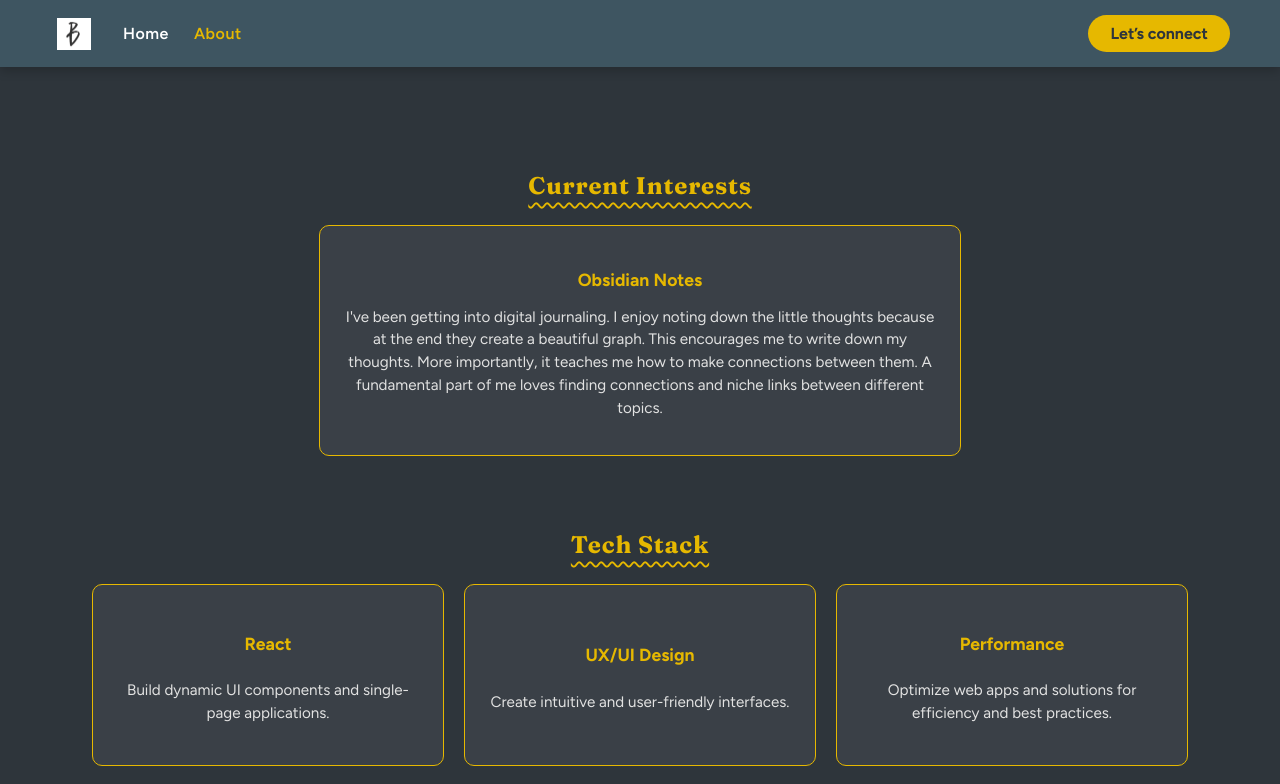
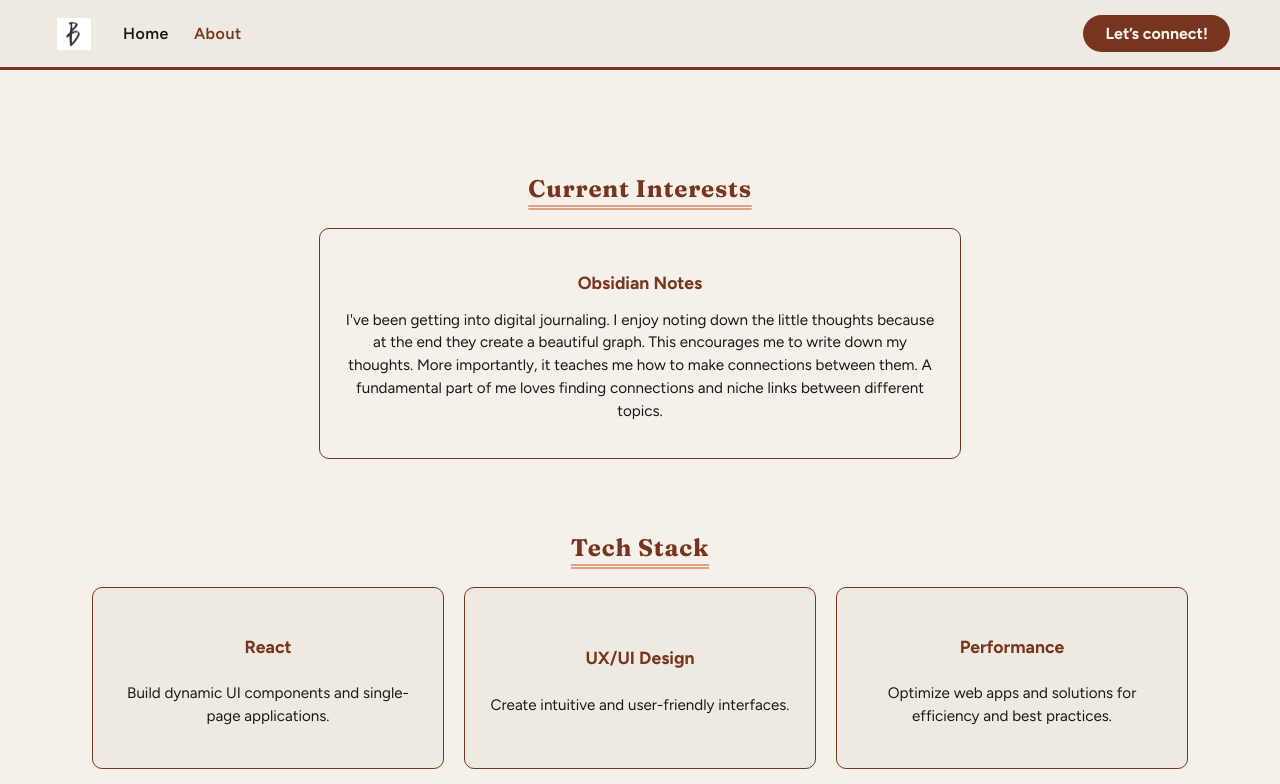
Before and after one commit to brittneyhxh/portfolio-website, a React (Create React App) app: page /portfolio-website/about in a window 1280 px wide. Shown: the top 784 px of the page. Built offline with nearby package versions, Linux system fonts and the light colour scheme.

Commit message:
feat: finish revamp

```diff
--- a/src/App.css
+++ b/src/App.css
@@ -1,12 +1,13 @@
 :root {
-  --primary: #567A8A;
-  --primary-dark: #3E5561;
-  --primary-light: #A3B6C1;
-  --text-color: #333333;
-  --background-light: #F5F5F5;
-  --accent: #e6b800;
-  --ink: #2E353B;
-  --paper: #FBF7EA;
+  --primary: #6B635B;
+  --primary-dark: #1A1816;
+  --primary-light: #EFEAE1;
+  --text-color: #1A1816;
+  --background-light: #F5F1EA;
+  --accent: #77351D;
+  --accent-bright: #E3A07F;
+  --ink: #1A1816;
+  --paper: #F5F1EA;
 }
 
 
@@ -37,7 +38,7 @@ section {
 }
 
 button {
-  background: linear-gradient(135deg, var(--accent), #e6b800);
+  background: linear-gradient(135deg, var(--accent));
   color: var(--primary-dark);
   border: none;
   padding: 12px 28px;
@@ -52,7 +53,7 @@ button {
 button:hover {
   transform: translateY(-3px) scale(1.05);
   box-shadow: 0 8px 15px rgba(0,0,0,0.3);
-  background: linear-gradient(135deg, #FFD700, #e6b800);
+  background: linear-gradient(135deg, var(--accent-bright), var(--accent));
 }
 
 button:focus {
--- a/src/components/about-section/About.css
+++ b/src/components/about-section/About.css
@@ -1,6 +1,6 @@
 .about {
-    background-color: var(--background, #2E353B); /* smoky steel blue */
-    color: var(--text, #ffffff);
+    background-color: var(--background); /* smoky steel blue */
+    color: var(--text, var(--ink));
     padding: 80px 20px;
     display: flex;
     justify-content: center;
@@ -13,16 +13,16 @@
 }
 
 .about-content h2 {
-    color: var(--accent, #FFD700); /* gold accent */
+    color: var(--accent);
     font-size: 1.8rem;
     margin: 0 0 28px;
-    text-decoration: underline wavy var(--accent, #FFD700) 2px;
+    text-decoration: underline double var(--accent) 2px;
     text-underline-offset: 8px;
 }
 
 .about-content p {
     font-size: 1.1rem;
     line-height: 1.8;
-    color: var(--text-muted, #e2e2e2);
+    color: var(--text-muted, var(--ink));
     margin-bottom: 15px;
 }
--- a/src/components/project-gallery/Project.css
+++ b/src/components/project-gallery/Project.css
@@ -8,7 +8,7 @@
   margin: 0;
   font-size: clamp(2.2rem, 5vw, 3rem);
   color: var(--ink);
-  text-decoration: underline wavy var(--accent) 2px;
+  text-decoration: underline double var(--accent) 2px;
   text-underline-offset: 8px;
 }
 
--- a/src/components/project-gallery/ProjectCard.css
+++ b/src/components/project-gallery/ProjectCard.css
@@ -1,4 +1,4 @@
-/* Recipe-card look: paper, gold top edge, ingredients + method */
+/* Recipe-card look: paper, gold top edge, method */
 .project-card {
   --tilt: -0.6deg;
   flex: 1 1 300px;
@@ -33,7 +33,7 @@
   display: block;
   width: 100%;
   height: 170px;
-  object-fit: cover;
+  object-fit: contain;
   border-radius: 4px;
   border: 1px solid rgba(46, 53, 59, 0.2);
 }
@@ -67,7 +67,7 @@
   flex-wrap: wrap;
   gap: 6px 8px;
   margin: 0;
-  padding: 0;
+  padding: 20px 0px;
   list-style: none;
 }
 
@@ -81,7 +81,7 @@
 }
 
 .project-method {
-  margin-bottom: 20px;
+  margin-bottom: 5px;
 }
 
 .project-method p {
@@ -96,16 +96,16 @@
   padding: 8px 20px;
   font-weight: 700;
   text-decoration: none;
-  color: var(--ink);
+  color: var(--paper);
   background-color: var(--accent);
-  border: 2px solid var(--ink);
+  /* border: 2px solid var(--ink); */
   border-radius: 999px;
   transition: background-color 0.2s ease, color 0.2s ease;
 }
 
 .project-link:hover {
-  background-color: var(--ink);
-  color: var(--accent);
+  background-color: var(--accent-bright);
+  color: var(--paper);
 }
 
 @media (prefers-reduced-motion: reduce) {
--- a/src/components/project-gallery/ProjectCard.js
+++ b/src/components/project-gallery/ProjectCard.js
@@ -14,10 +14,16 @@ function ProjectCard({ title, description, image, link, tags }) {
       <div className="project-info">
         <h3>{title}</h3>
 
+
+        {/* Description = method */}
+        <div className="project-method">
+          <h4>Method to the Madness</h4>
+          <p>{method}</p>
+        </div>
+
         {/* Tags = ingredients */}
         {tags && tags.length > 0 && (
           <div className="project-ingredients">
-            <h4>Ingredients</h4>
             <ul className="project-tags">
               {tags.map((tag) => (
                 <li key={tag} className="project-tag">{tag}</li>
@@ -25,12 +31,6 @@ function ProjectCard({ title, description, image, link, tags }) {
             </ul>
           </div>
         )}
-
-        {/* Description = method */}
-        <div className="project-method">
-          <h4>Method</h4>
-          <p>{method}</p>
-        </div>
 
         {/* Link Handling */}
         {link && (
--- a/src/pages/Header.js
+++ b/src/pages/Header.js
@@ -1,8 +1,6 @@
 import { NavLink } from "react-router-dom";
 import '../styles/Header.css';
 import logo from '../img/logo.png';
-
-const CONNECT_URL="https://www.linkedin.com/in/brittney-ha/"
 
 function Header() {
   return (
@@ -18,7 +16,7 @@ function Header() {
         {/* <NavLink to="/tech-stack" end>Technology</NavLink> */}
         <NavLink to="/about" end>About</NavLink>
       </nav>
-      <a className="nav-cta" href={CONNECT_URL}>Let’s connect</a>
+      <a className="nav-cta" href="https://www.linkedin.com/in/brittney-ha/" target="_blank" rel="noopener noreferrer">Let’s connect!</a>
     </header>
   );
 }
--- a/src/pages/Home.js
+++ b/src/pages/Home.js
@@ -17,8 +17,6 @@ function Home() {
         </section>
       </section>
 
-      <About />
-      <Project />
       <section className="tagline-hero">
         <div className="tagline-text">
           <h2 className="tagline">
--- a/src/styles/About.css
+++ b/src/styles/About.css
@@ -1,10 +1,10 @@
 body {
-    background-color: var(--background, #2E353B); /* smoky steel blue */
+    background-color: var(--primary-light);
 }
 
 .about {
-    background-color: var(--background, #2E353B);
-    color: var(--text, #ffffff);
+    background-color: var(--paper);
+    color: var(--text, var(--ink));
     display: flex;
     flex-direction: column; /* stack children vertically */
     align-items: center;    /* center horizontally */
@@ -13,7 +13,7 @@ body {
 /* ---------- Interests Cards ---------- */
 
 .interests h3 {
-    color: var(--accent, #FFD700);
+    color: var(--accent);
     font-size: 1.5rem;
     margin-bottom: 25px;
     letter-spacing: 0.8px;
@@ -28,8 +28,8 @@ body {
 }
 
 .interest-card {
-    background-color: #3a4047; /* slightly lighter than background */
-    border: 1px solid var(--accent, #FFD700);
+    background-color: var(--paper); /* slightly lighter than background */
+    border: 1px solid var(--accent);
     border-radius: 10px;
     padding: 20px;
     width: 100%; /* full width inside container */
@@ -44,7 +44,7 @@ body {
 }
 
 .interest-card h4 {
-    color: var(--accent, #FFD700);
+    color: var(--accent);
     margin-bottom: 10px;
     font-size: 1.1rem;
 }
@@ -52,7 +52,7 @@ body {
 .interest-card p {
     font-size: 0.95rem;
     line-height: 1.5;
-    color: var(--text-muted, #e2e2e2);
+    color: var(--text-muted, --ink);
 }
 
 /* ---------- Tech Stack Section ---------- */
@@ -62,7 +62,7 @@ body {
 }
 
 .tech-stack h3 {
-    color: var(--accent, #FFD700);
+    color: var(--accent);
     font-size: 1.5rem;
     margin-bottom: 25px;
     letter-spacing: 0.8px;
@@ -78,8 +78,8 @@ body {
 }
 
 .tech-card {
-    background-color: #3a4047;
-    border: 1px solid var(--accent, #FFD700);
+    background-color: var(--primary-light);
+    border: 1px solid var(--accent);
     border-radius: 10px;
     padding: 20px;
 
@@ -101,7 +101,7 @@ body {
 }
 
 .tech-card h4 {
-    color: var(--accent, #FFD700);
+    color: var(--accent);
     margin-bottom: 10px;
     font-size: 1.1rem;
 }
@@ -109,7 +109,7 @@ body {
 .tech-card p {
     font-size: 0.95rem;
     line-height: 1.5;
-    color: var(--text-muted, #e2e2e2);
+    color: var(--text-muted, --ink);
 }
 
 /* ---------- Responsive ---------- */
@@ -136,6 +136,6 @@ body {
 /* other */
 .interests h3,
 .tech-stack h3 {
-    text-decoration: underline wavy var(--accent, #FFD700) 2px;
+    text-decoration: underline double var(--accent-bright) 2px;
     text-underline-offset: 8px;
 }
--- a/src/styles/Header.css
+++ b/src/styles/Header.css
@@ -1,11 +1,11 @@
 .header {
-  background-color: var(--primary-dark);
-  color: white;
+  background-color: var(--primary-light);
+  color: var(--ink);
   padding: 15px 50px;
   display: flex;
   justify-content: space-between;
   align-items: center;
-  box-shadow: 0 4px 10px rgba(0,0,0,0.2);
+  border-bottom: 3px solid var(--accent);
   position: sticky;
   top: 0;
   z-index: 1000;
@@ -25,12 +25,13 @@
 }
 
 .header nav a {
-  color: white;
+  color: var(--ink);
   font-weight: 600;
   letter-spacing: 0.5px;
+  text-decoration: none;
   transition: color 0.3s ease;
-  text-decoration-line: none;
   position: relative;
+  padding: 4px 0;
 }
 
 .header nav a::after {
@@ -49,7 +50,7 @@
   color: var(--accent);
 }
 
-.header nav a:hover::after
+.header nav a:hover::after,
 .header nav a:active::after {
   width: 100%;
 }
@@ -60,7 +61,7 @@
 
 .nav-cta {
   background-color: var(--accent);
-  color: var(--ink);
+  color: var(--paper);
   font-weight: 700;
   text-decoration: none;
   padding: 9px 22px;
@@ -69,7 +70,7 @@
 }
 
 .nav-cta:hover {
-  background-color: #ffd633;
+  background-color: var(--accent-bright);
   transform: translateY(-2px);
 }
 
@@ -85,3 +86,7 @@
     font-size: 0.9rem;
   }
 }
+
+.header a:focus-visible {
+  outline-color: var(--accent-bright);
+}
--- a/src/styles/Home.css
+++ b/src/styles/Home.css
@@ -12,14 +12,13 @@
   margin: 0 auto;
   padding: 28px 40px 32px;
   box-sizing: border-box;
-  background-color: whitesmoke;
+  background-color: var(--paper);
   border: 2px solid var(--ink);
   border-radius: 6px;
   box-shadow: 8px 8px 0 var(--primary-dark);
 
 }
 
-/* name first, "My Portfolio" underneath */
 .home-header h3 {
   order: 1;
   margin: 0;
@@ -34,8 +33,8 @@
   font-family: 'Caveat', cursive;
   font-size: 1.9rem;
   font-weight: 600;
-  color: var(--primary-dark);
-  text-decoration: underline wavy var(--accent) 2px;
+  color: var(--accent);
+  /* text-decoration: underline var(--accent-bright) 2px; */
   text-underline-offset: 6px;
 }
 
@@ -46,7 +45,7 @@
   align-items: center;
   gap: 56px;
   padding: 80px max(40px, calc((100% - 1100px) / 2));
-  background-color: var(--primary-dark);
+  background-color: var(--accent);
   text-align: left;
 }
 
@@ -55,7 +54,7 @@
   font-size: clamp(2.6rem, 6vw, 4.4rem);
   font-weight: 700;
   line-height: 1.05;
-  color: white;
+  color: var(--paper);
 }
 
 /* indent steps up toward the right, like a climb */
@@ -70,7 +69,7 @@
   margin: 0;
   font-size: 1.15rem;
   line-height: 1.6;
-  color: #e8eef1;
+  color: var(--primary-light);
 }
 
 /* framed like a pinned print */
@@ -79,9 +78,9 @@
   width: 100%;
   height: auto;
   box-sizing: border-box;
-  border: 10px solid whitesmoke;
+  border: 10px solid var(--paper);
   border-radius: 4px;
-  box-shadow: 10px 10px 0 var(--accent);
+  box-shadow: 10px 10px 0 var(--ink);
   transform: rotate(1.5deg);
 }
 
```
Also changed, not shown: src/components/hero-art/MountainArt.js (+10 -10 lines).
